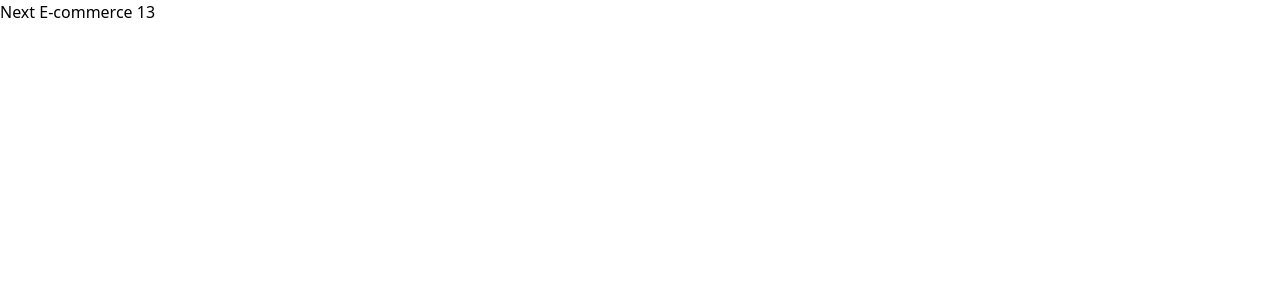
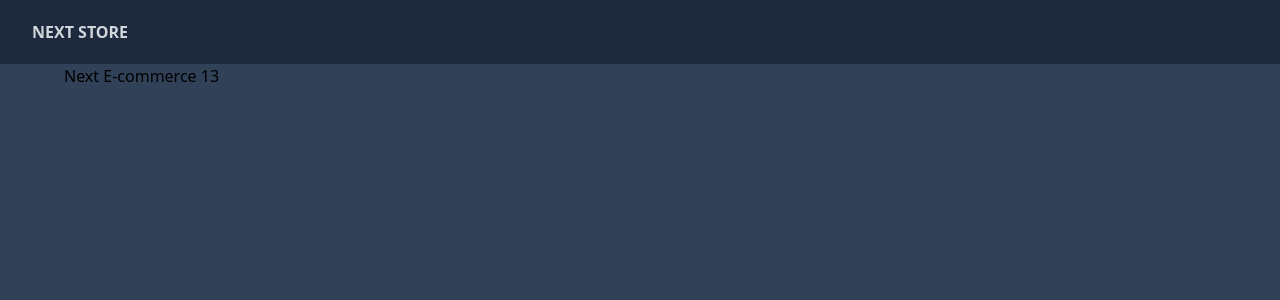
Before and after one commit to Zac597/Jade-commerce, a Next.js app: page / in a window 1280 px wide. Shown: the top 300 px of the page. Built offline with nearby package versions, Linux system fonts and the light colour scheme.

Commit message:
Adicionando NavBar

```diff
--- /dev/null
+++ b/src/app/components/NavBar.tsx
@@ -0,0 +1,11 @@
+import Link from "next/link";
+
+export default function NavBar(){
+  return(
+  <nav className="fixed top-0 w-full flex items-center py-2 px-8 justify-between z-50 bg-slate-800 text-gray-300">
+    <Link href="/" className="uppercase font-bold text-md h-12 flex items-center">
+    Next Store
+    </Link>
+  </nav>
+  )
+}
--- a/src/app/layout.tsx
+++ b/src/app/layout.tsx
@@ -1,5 +1,6 @@
 import type { Metadata } from "next";
 import "./globals.css";
+import NavBar from "./components/NavBar";
 
 export const metadata: Metadata = {
   title: "JADE",
@@ -14,9 +15,11 @@ export default function RootLayout({
   return (
     <html lang="en">
       <body
-        className={`antialiased`}
-      >
-        {children}
+        className={`antialiased`}>
+          <NavBar/>
+          <main className="bg-slate-700 h-screen p-16">
+            {children}
+          </main>
       </body>
     </html>
   );
```
